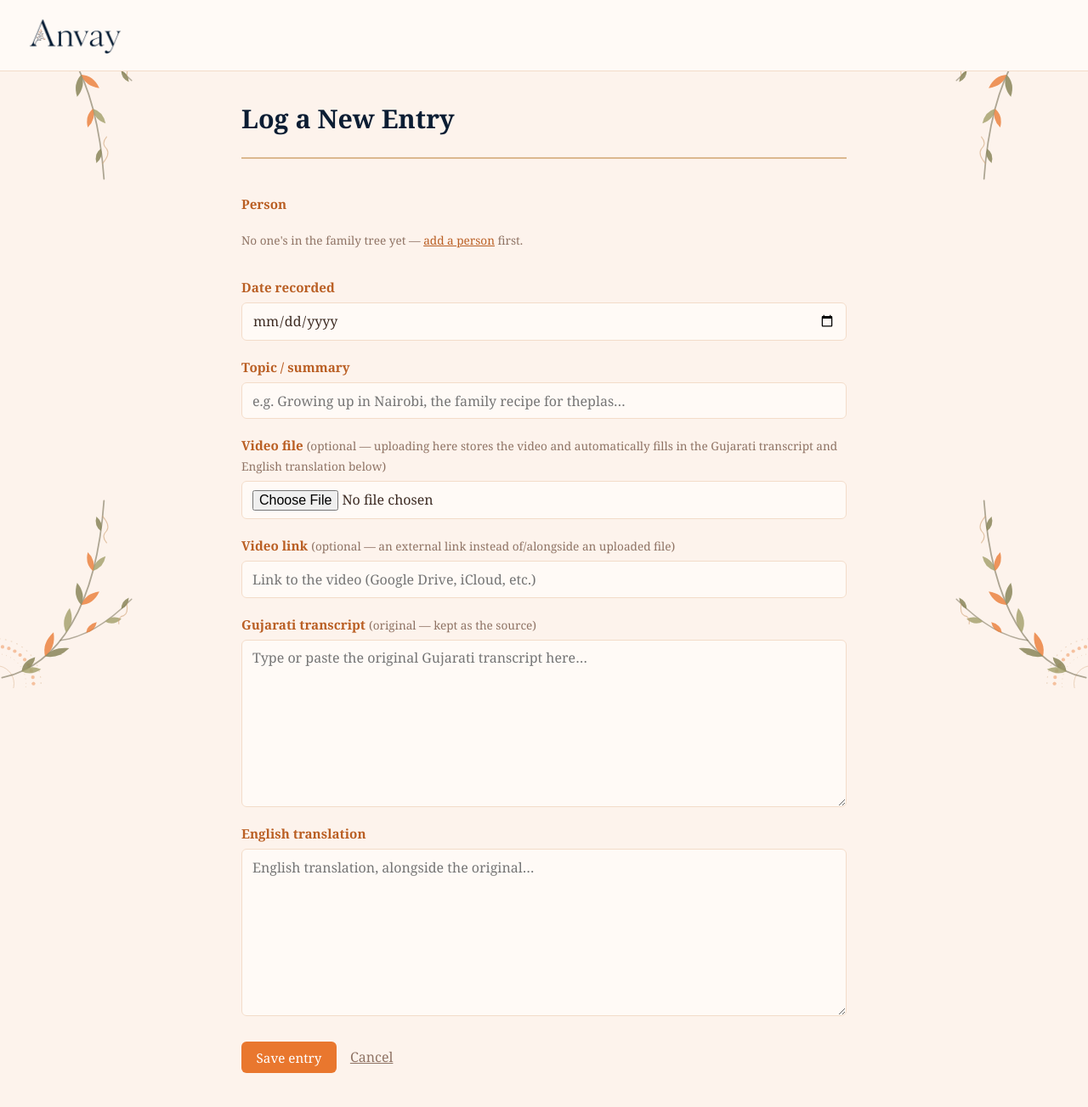
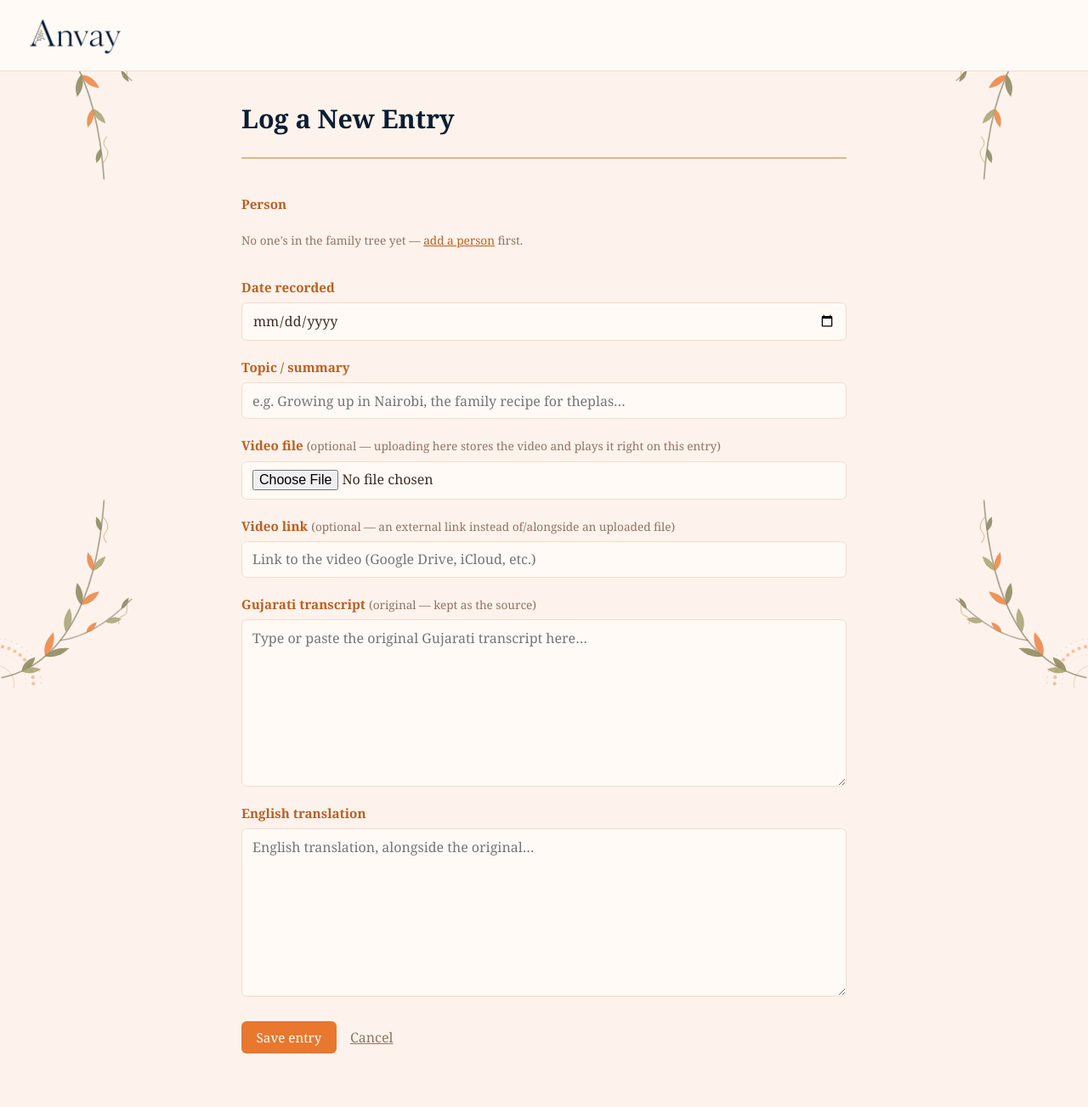
Before and after one commit to shaheeniv/Anvay, a Flask app: page /entries/new in a window 1280 px wide. Shown: the top 1303 px of the page at 85% size. Run offline with Flask 3, Linux system fonts and the light colour scheme; the visitor is signed in with stand-in values (Sample User, id 1); data comes from the database, SQL or seed files in the repository; data that the repository does not hold is empty; some libraries are stand-ins or nearby versions.

Commit message:
Drop automatic transcription — keep video upload/storage/playback
Tested against real grandparent interview footage: even after
switching models and fixing the script/language issues, the actual
transcription accuracy wasn't reliable enough to trust for Gujarati —
a genuinely low-resource language for the available AI models. Rather
than ship something that produces confidently-wrong "transcripts,"
removed the automatic pipeline entirely (transcribe_video_entry,
start_transcription, ensure_gujarati_script, the OpenAI/ffmpeg/
transliteration dependencies, the transcription_status/
transcription_error columns, retry_transcription.py).

Kept what worked well: uploading and storing the actual video file
(not just a link) and playing it on the entry page. Transcript/
translation go back to being typed in by hand, same as before this
whole detour.

Co-Authored-By: Claude Sonnet 5 <noreply@anthropic.com>

```diff
--- a/app.py
+++ b/app.py
@@ -15,8 +15,6 @@ Then open: http://127.0.0.1:5000
 import os
 import secrets
 import sqlite3
-import subprocess
-import threading
 import uuid
 from collections import defaultdict
 from datetime import date
@@ -44,10 +42,6 @@ UPLOAD_DIR = DATA_DIR / "uploads"
 VIDEO_DIR = DATA_DIR / "videos"
 ALLOWED_PHOTO_EXTENSIONS = {"png", "jpg", "jpeg", "gif", "webp"}
 ALLOWED_VIDEO_EXTENSIONS = {"mp4", "mov", "m4v", "avi", "webm"}
-# OpenAI Whisper's API caps uploads at 25MB — comfortably covers the
-# compressed mono audio track we extract per video, not the raw video
-# file itself (which is uploaded separately, at ordinary video sizes).
-WHISPER_MAX_AUDIO_BYTES = 25 * 1024 * 1024
 
 CONTRIBUTION_KINDS = [
     ("memory", "Memory"),
@@ -371,129 +365,6 @@ def save_video_upload(file_storage):
     filename = f"{uuid.uuid4().hex}_{secure_filename(file_storage.filename)}"
     file_storage.save(VIDEO_DIR / filename)
     return filename
-
-
-def start_transcription(entry_id, video_filename):
-    """Kicks off transcribe_video_entry() in a background thread so the
-    upload request returns immediately instead of waiting on Whisper.
-    No-ops (leaving transcription_status NULL) if OPENAI_API_KEY isn't
-    configured — auto-transcription is optional, not required to log a
-    video entry."""
-    if not os.environ.get("OPENAI_API_KEY"):
-        return
-    db = get_db()
-    db.execute("UPDATE video_entries SET transcription_status = 'pending' WHERE id = ?", (entry_id,))
-    db.commit()
-    video_path = VIDEO_DIR / video_filename
-    thread = threading.Thread(target=transcribe_video_entry, args=(entry_id, video_path), daemon=True)
-    thread.start()
-
-
-def ensure_gujarati_script(text):
-    """OpenAI's transcription models sometimes correctly hear Gujarati
-    speech — right words, right grammar — but write it out using
-    Devanagari (Hindi's script) or Gurmukhi (Punjabi's script) instead of
-    Gujarati's own script, presumably because those are more common in
-    training data. Since Gujarati script is a direct derivative of
-    Devanagari (shared character-for-character, just different
-    letterforms and no headline), this is a mechanical, reliable fix —
-    detect which script actually dominates the text and transliterate it
-    to Gujarati if it's not already."""
-    from indic_transliteration import sanscript
-
-    counts = {"devanagari": 0, "gujarati": 0, "gurmukhi": 0}
-    for ch in text:
-        codepoint = ord(ch)
-        if 0x0900 <= codepoint <= 0x097F:
-            counts["devanagari"] += 1
-        elif 0x0A80 <= codepoint <= 0x0AFF:
-            counts["gujarati"] += 1
-        elif 0x0A00 <= codepoint <= 0x0A7F:
-            counts["gurmukhi"] += 1
-
-    dominant = max(counts, key=counts.get)
-    if counts[dominant] == 0 or dominant == "gujarati":
-        return text
-    source_script = sanscript.DEVANAGARI if dominant == "devanagari" else sanscript.GURMUKHI
-    return sanscript.transliterate(text, source_script, sanscript.GUJARATI)
-
-
-def transcribe_video_entry(entry_id, video_path):
-    """Runs in a background thread. Extracts a small compressed audio
-    track (Whisper's API caps uploads at 25MB — the full video is a
-    separate, much larger file that's never sent to the API directly),
-    transcribes it with gpt-4o-transcribe (OpenAI's newer, more accurate
-    model — noticeably better than whisper-1 on lower-resource languages
-    like Gujarati), then translates that *text* to English with a chat
-    model. Deliberately not using Whisper's separate audio-to-English
-    /translations endpoint for this — that's an independent pass over
-    the same (possibly noisy) audio and can drift from the Gujarati
-    transcript rather than being grounded in it. Uses its own sqlite3
-    connection since this runs outside any Flask request context, so
-    Flask's g-based get_db() isn't available here."""
-    from openai import OpenAI
-    import imageio_ffmpeg
-
-    db = sqlite3.connect(DATABASE)
-    db.row_factory = sqlite3.Row
-    audio_path = video_path.with_suffix(".mp3")
-    try:
-        db.execute("UPDATE video_entries SET transcription_status = 'processing' WHERE id = ?", (entry_id,))
-        db.commit()
-
-        ffmpeg_exe = imageio_ffmpeg.get_ffmpeg_exe()
-        subprocess.run(
-            [ffmpeg_exe, "-y", "-i", str(video_path), "-vn", "-ac", "1", "-b:a", "128k", str(audio_path)],
-            check=True, capture_output=True,
-        )
-        if audio_path.stat().st_size > WHISPER_MAX_AUDIO_BYTES:
-            raise ValueError(
-                "This video's audio track is too long to transcribe automatically "
-                "(over the API's 25MB limit even after compression) — add the transcript by hand instead."
-            )
-
-        client = OpenAI(api_key=os.environ["OPENAI_API_KEY"])
-        # whisper-1 flatly rejected language="gu" (not on its allowlist),
-        # but gpt-4o-transcribe is a different backend — try the hint
-        # here too, since without it, auto-detection keeps landing on a
-        # phonetically-similar language (Punjabi, then Hindi) and
-        # transcribing in that language's script instead of Gujarati's.
-        with open(audio_path, "rb") as f:
-            transcription = client.audio.transcriptions.create(
-                model="gpt-4o-transcribe", file=f, language="gu"
-            )
-        gujarati_text = ensure_gujarati_script(transcription.text)
-
-        translation_response = client.chat.completions.create(
-            model="gpt-4o",
-            messages=[
-                {
-                    "role": "system",
-                    "content": (
-                        "You translate Gujarati to English for a family archive. "
-                        "Respond with only the English translation — no notes, no commentary."
-                    ),
-                },
-                {"role": "user", "content": gujarati_text},
-            ],
-        )
-        english_text = translation_response.choices[0].message.content
-
-        db.execute(
-            "UPDATE video_entries SET gujarati_transcript = ?, english_translation = ?,"
-            " transcription_status = 'done', transcription_error = NULL WHERE id = ?",
-            (gujarati_text, english_text, entry_id),
-        )
-        db.commit()
-    except Exception as e:
-        db.execute(
-            "UPDATE video_entries SET transcription_status = 'failed', transcription_error = ? WHERE id = ?",
-            (str(e)[:500], entry_id),
-        )
-        db.commit()
-    finally:
-        db.close()
-        audio_path.unlink(missing_ok=True)
 
 
 @app.route("/stories")
@@ -552,15 +423,7 @@ def create_entry():
             video_filename,
         ),
     )
-    entry_id = cur.lastrowid
-    db.commit()
-
-    if video_filename:
-        if os.environ.get("OPENAI_API_KEY"):
-            start_transcription(entry_id, video_filename)
-        else:
-            flash("Video saved. Add OPENAI_API_KEY to enable automatic transcription — for now, add the transcript by hand.")
-
+    db.commit()
     return redirect(url_for("stories"))
 
 
--- a/requirements.txt
+++ b/requirements.txt
@@ -1,5 +1,2 @@
 Flask
 gunicorn
-openai
-imageio-ffmpeg
-indic-transliteration
--- a/schema.sql
+++ b/schema.sql
@@ -56,8 +56,6 @@ CREATE TABLE IF NOT EXISTS video_entries (
     english_translation TEXT,           -- lives alongside the original
     video_link TEXT,                    -- optional cloud link, when no file is uploaded
     video_filename TEXT,                -- optional, stored under videos/ — the actual video file
-    transcription_status TEXT,          -- NULL (manual/no video file), pending, processing, done, failed
-    transcription_error TEXT,           -- set when transcription_status = 'failed'
     created_at TEXT NOT NULL DEFAULT (datetime('now'))
 );
 
--- a/static/style.css
+++ b/static/style.css
@@ -375,14 +375,6 @@ h2 {
   box-shadow: var(--shadow-card);
   margin-bottom: 1.5rem;
   background: #000;
-}
-
-.transcription-status {
-  margin-bottom: 1.5rem;
-}
-
-.transcription-status--failed {
-  color: var(--brown-dark);
 }
 
 .video-link a {
--- a/templates/form.html
+++ b/templates/form.html
@@ -38,7 +38,7 @@
       value="{{ (entry['topic'] or '') if entry else '' }}">
 
     {% if not entry %}
-      <label for="video_file">Video file <span class="hint">(optional — uploading here stores the video and automatically fills in the Gujarati transcript and English translation below)</span></label>
+      <label for="video_file">Video file <span class="hint">(optional — uploading here stores the video and plays it right on this entry)</span></label>
       <input type="file" id="video_file" name="video_file" accept="video/mp4,video/quicktime,video/x-m4v,video/avi,video/webm">
     {% elif entry['video_filename'] %}
       <label>Video</label>
```
Also changed, not shown: retry_transcription.py (deleted, +0 -36 lines), templates/entry.html (+0 -13 lines), README.md.
